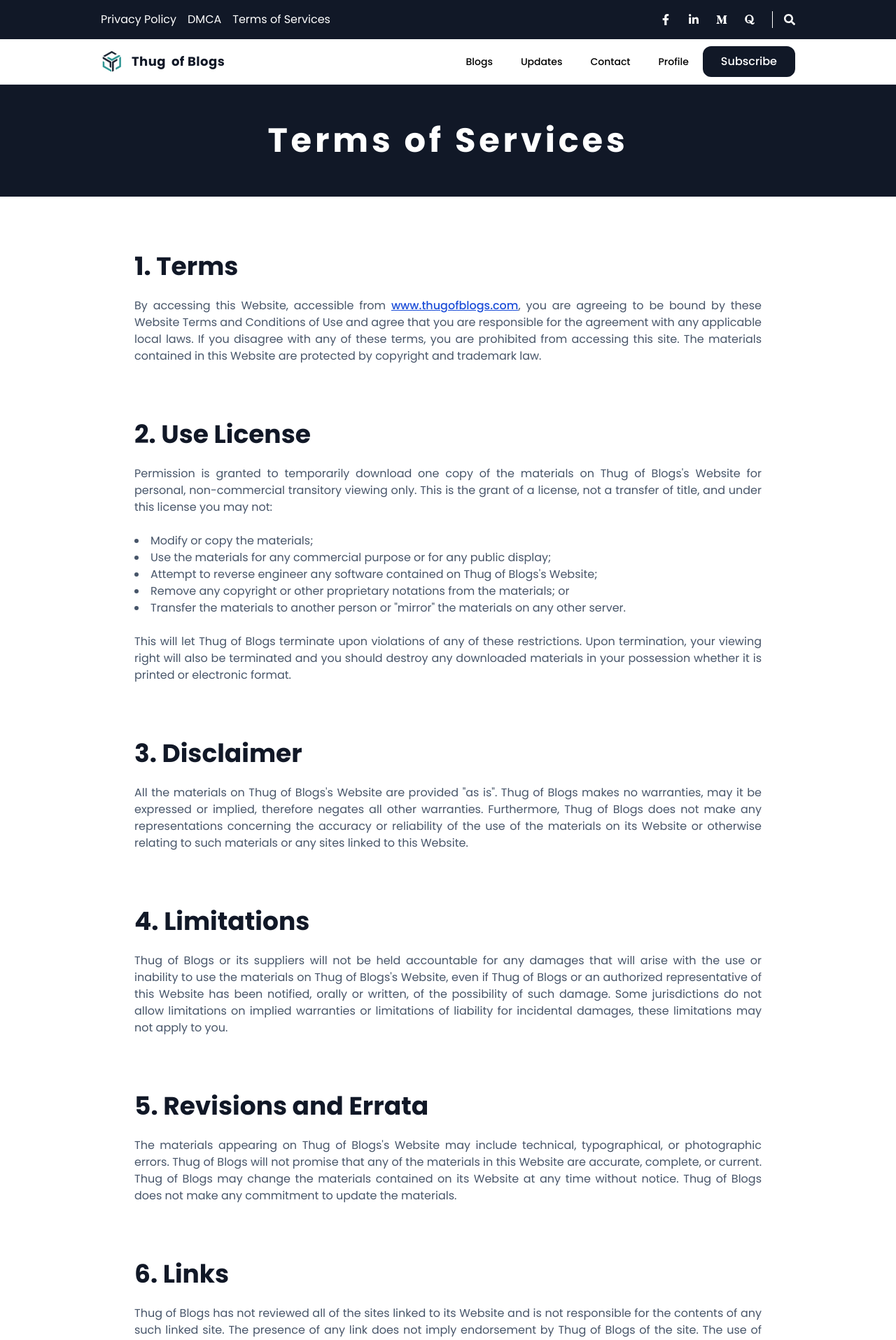
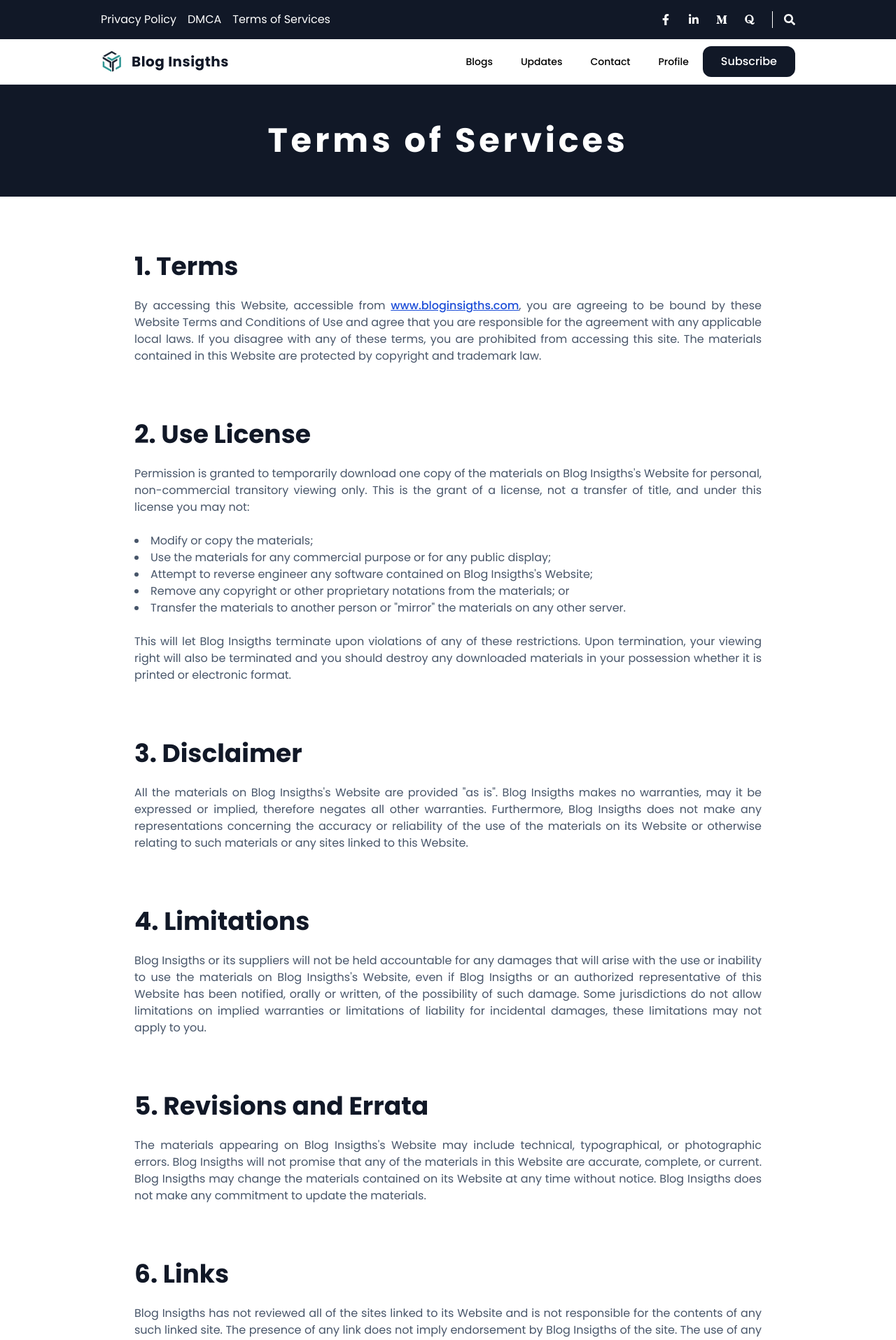
Before and after one commit to hamzaxoxo/blog-insigths, a Next.js app: page /terms-of-use in a window 1280 px wide. Shown: the top 1915 px of the page at 70% size. Built offline with nearby package versions, Linux system fonts and the light colour scheme.

Commit message:
feat:added url to search console and analytics

```diff
--- a/src/app/dmca/page.tsx
+++ b/src/app/dmca/page.tsx
@@ -6,7 +6,7 @@ import React from "react";
 export const metadata: Metadata = {
   title: 'DMCA',
   description: 'Read our DMCA Policy detailing how we handle copyright infringement complaints. Learn about your rights and how to report issues.',
-  keywords: ['DMCA Policy', 'Copyright Infringement', 'Digital Millennium Copyright Act', 'Legal Notice', 'Thug of Blogs'],
+  keywords: ['DMCA Policy', 'Copyright Infringement', 'Digital Millennium Copyright Act', 'Legal Notice', 'Blog Insigths'],
 }
 
 export default function page() {
@@ -19,8 +19,8 @@ export default function page() {
             Last updated on November 2, 2021,
           </p>
           This Digital Millennium Copyright Act policy (“Policy”) applies to the{' '}
-          <Link href="https://www.thugofblogs.com" target="_blank" rel="nofollow noreferrer noopener" className="font-medium text-blue-700 hover:opacity-80 underline">
-            thugofblogs.com
+          <Link href="https://www.bloginsigths.com" target="_blank" rel="nofollow noreferrer noopener" className="font-medium text-blue-700 hover:opacity-80 underline">
+            bloginsigths.com
           </Link> website (“Website” or “Service”) and any of its related products and services (collectively, “Services”) and outlines how this Website operator (“Operator”, “we”, “us” or “our”) addresses copyright infringement notifications and how you (“you” or “your”) may submit a copyright infringement complaint.
         </p>
 
@@ -124,11 +124,11 @@ export default function page() {
             If you would like to notify us of the infringing material or activity, we encourage you to contact us using the details below:
           </p>
           <p className="text-slate-600 text-justify">
-            <Link href="http://www.thugofblogs.com/contact" target="_blank" rel="nofollow noreferrer noopener" className="font-medium text-blue-700 hover:opacity-80 underline">
-              http://www.thugofblogs.com/contact
+            <Link href="http://www.bloginsigths.com/contact" target="_blank" rel="nofollow noreferrer noopener" className="font-medium text-blue-700 hover:opacity-80 underline">
+              http://www.bloginsigths.com/contact
             </Link><br />
-            <Link href="mailto:legal@thugofblogs.com" className="font-medium text-blue-700 hover:opacity-80 underline">
-              legal@thugofblogs.com
+            <Link href="mailto:legal@bloginsigths.com" className="font-medium text-blue-700 hover:opacity-80 underline">
+              legal@bloginsigths.com
             </Link>
           </p>
         </section>
--- a/src/app/layout.tsx
+++ b/src/app/layout.tsx
@@ -1,9 +1,9 @@
+import Navbar from "@/components/Navbar/Navbar";
+import Footer from "@/components/Section/Footer";
 import type { Metadata } from "next";
 import { Poppins } from "next/font/google";
+import Script from "next/script";
 import "./globals.css";
-import Navbar from "@/components/Navbar/Navbar";
-import TopBanner from "@/components/Section/TopBanner";
-import Footer from "@/components/Section/Footer";
 
 const poppins = Poppins({
   subsets: ["latin"],
@@ -13,10 +13,42 @@ const poppins = Poppins({
 
 export const metadata: Metadata = {
   title: {
-    default: "Thug of Blogs",
-    template: "%s | Thug of Blogs",
+    default: "Blog Insights",
+    template: "%s | Blog Insights",
   },
-  description: "Thug of Blogs is a blog where you can find articles on various topics like programming, web development, and more.",
+  description: "Blog Insights is a blog where you can find articles on various topics like programming, web development, and more.",
+  keywords: [
+    "Blog Insights",
+    "programming articles",
+    "web development tips",
+    "technology blog",
+    "coding tutorials",
+    "software development",
+    "tech news",
+    "frontend development",
+    "backend development",
+    "full stack development",
+    "JavaScript tutorials",
+    "Python programming",
+    "HTML and CSS tips",
+    "responsive design",
+    "SEO strategies",
+    "blogging tips 2024",
+  ],
+  openGraph: {
+    title: "Blog Insights",
+    description: "Discover articles on programming, web development, and more at Blog Insights.",
+    url: "https://www.bloginsights.com",
+    type: "website",
+    images: [
+      {
+        url: "https://www.bloginsights.com/og-image.jpg",
+        width: 800,
+        height: 600,
+        alt: "Blog Insights",
+      },
+    ],
+  },
 };
 
 export default function RootLayout({
@@ -26,8 +58,18 @@ export default function RootLayout({
 }>) {
   return (
     <html lang="en">
-      <body className={`${poppins.className}`}>
-        {/* <TopBanner/> */}
+      <head>
+        <Script async src="https://www.googletagmanager.com/gtag/js?id=G-626CD7NXNX"></Script>
+        <Script id="google-analytics">
+          {`
+            window.dataLayer = window.dataLayer || [];
+            function gtag(){dataLayer.push(arguments);}
+            gtag('js', new Date());
+            gtag('config', 'G-626CD7NXNX');
+          `}
+        </Script>
+      </head>
+      <body className={poppins.className}>
         <Navbar />
         {children}
         <Footer />
--- a/src/app/privacy-policy/page.tsx
+++ b/src/app/privacy-policy/page.tsx
@@ -142,9 +142,9 @@ export default function page() {
             Feel free to contact us at{" "}
             <a
               className="underline font-medium text-blue-700 hover:opacity-80"
-              href="mailto:contact@thugofblogs.com"
+              href="mailto:contact@bloginsigths.com"
             >
-              contact@thugofblogs.com
+              contact@bloginsigths.com
             </a>{" "}
             and we&apos;ll help you out.
           </div>
--- a/src/app/terms-of-use/page.tsx
+++ b/src/app/terms-of-use/page.tsx
@@ -4,8 +4,8 @@ import Link from 'next/link'
 
 export const metadata: Metadata = {
   title: 'Terms of Use',
-  description: 'Read the Terms and Conditions of Use for Thug of Blogs. Understand your rights and responsibilities while using our website.',
-  keywords: ['Terms and Conditions', 'Terms of Use', 'Website Terms', 'Legal Agreement', 'Thug of Blogs'],
+  description: 'Read the Terms and Conditions of Use for Blog Insigths. Understand your rights and responsibilities while using our website.',
+  keywords: ['Terms and Conditions', 'Terms of Use', 'Website Terms', 'Legal Agreement', 'Blog Insigths'],
 }
 
 export default function TermsOfService() {
@@ -19,8 +19,8 @@ export default function TermsOfService() {
           </h2>
           <p className="text-slate-600 text-justify">
             By accessing this Website, accessible from{' '}
-            <a href="https://www.thugofblogs.com" className="font-medium text-blue-700 hover:opacity-80 underline">
-              www.thugofblogs.com
+            <a href="https://www.bloginsigths.com" className="font-medium text-blue-700 hover:opacity-80 underline">
+              www.bloginsigths.com
             </a>, you are agreeing to be bound by these Website Terms and Conditions of Use and agree that you are responsible for the agreement with any applicable local laws. If you disagree with any of these terms, you are prohibited from accessing this site. The materials contained in this Website are protected by copyright and trademark law.
           </p>
         </section>
@@ -30,17 +30,17 @@ export default function TermsOfService() {
             2. Use License
           </h2>
           <p className="text-slate-600 text-justify">
-            Permission is granted to temporarily download one copy of the materials on Thug of Blogs&apos;s Website for personal, non-commercial transitory viewing only. This is the grant of a license, not a transfer of title, and under this license you may not:
+            Permission is granted to temporarily download one copy of the materials on Blog Insigths&apos;s Website for personal, non-commercial transitory viewing only. This is the grant of a license, not a transfer of title, and under this license you may not:
           </p>
           <ul className="list-inside list-disc text-slate-600">
             <li>Modify or copy the materials;</li>
             <li>Use the materials for any commercial purpose or for any public display;</li>
-            <li>Attempt to reverse engineer any software contained on Thug of Blogs&apos;s Website;</li>
+            <li>Attempt to reverse engineer any software contained on Blog Insigths&apos;s Website;</li>
             <li>Remove any copyright or other proprietary notations from the materials; or</li>
             <li>Transfer the materials to another person or &quot;mirror&quot; the materials on any other server.</li>
           </ul>
           <p className="text-slate-600 text-justify">
-            This will let Thug of Blogs terminate upon violations of any of these restrictions. Upon termination, your viewing right will also be terminated and you should destroy any downloaded materials in your possession whether it is printed or electronic format.
+            This will let Blog Insigths terminate upon violations of any of these restrictions. Upon termination, your viewing right will also be terminated and you should destroy any downloaded materials in your possession whether it is printed or electronic format.
           </p>
         </section>
 
@@ -49,7 +49,7 @@ export default function TermsOfService() {
             3. Disclaimer
           </h2>
           <p className="text-slate-600 text-justify">
-            All the materials on Thug of Blogs&apos;s Website are provided &quot;as is&quot;. Thug of Blogs makes no warranties, may it be expressed or implied, therefore negates all other warranties. Furthermore, Thug of Blogs does not make any representations concerning the accuracy or reliability of the use of the materials on its Website or otherwise relating to such materials or any sites linked to this Website.
+            All the materials on Blog Insigths&apos;s Website are provided &quot;as is&quot;. Blog Insigths makes no warranties, may it be expressed or implied, therefore negates all other warranties. Furthermore, Blog Insigths does not make any representations concerning the accuracy or reliability of the use of the materials on its Website or otherwise relating to such materials or any sites linked to this Website.
           </p>
         </section>
 
@@ -58,7 +58,7 @@ export default function TermsOfService() {
             4. Limitations
           </h2>
           <p className="text-slate-600 text-justify">
-            Thug of Blogs or its suppliers will not be held accountable for any damages that will arise with the use or inability to use the materials on Thug of Blogs&apos;s Website, even if Thug of Blogs or an authorized representative of this Website has been notified, orally or written, of the possibility of such damage. Some jurisdictions do not allow limitations on implied warranties or limitations of liability for incidental damages, these limitations may not apply to you.
+            Blog Insigths or its suppliers will not be held accountable for any damages that will arise with the use or inability to use the materials on Blog Insigths&apos;s Website, even if Blog Insigths or an authorized representative of this Website has been notified, orally or written, of the possibility of such damage. Some jurisdictions do not allow limitations on implied warranties or limitations of liability for incidental damages, these limitations may not apply to you.
           </p>
         </section>
 
@@ -67,7 +67,7 @@ export default function TermsOfService() {
             5. Revisions and Errata
           </h2>
           <p className="text-slate-600 text-justify">
-            The materials appearing on Thug of Blogs&apos;s Website may include technical, typographical, or photographic errors. Thug of Blogs will not promise that any of the materials in this Website are accurate, complete, or current. Thug of Blogs may change the materials contained on its Website at any time without notice. Thug of Blogs does not make any commitment to update the materials.
+            The materials appearing on Blog Insigths&apos;s Website may include technical, typographical, or photographic errors. Blog Insigths will not promise that any of the materials in this Website are accurate, complete, or current. Blog Insigths may change the materials contained on its Website at any time without notice. Blog Insigths does not make any commitment to update the materials.
           </p>
         </section>
 
@@ -76,7 +76,7 @@ export default function TermsOfService() {
             6. Links
           </h2>
           <p className="text-slate-600 text-justify">
-            Thug of Blogs has not reviewed all of the sites linked to its Website and is not responsible for the contents of any such linked site. The presence of any link does not imply endorsement by Thug of Blogs of the site. The use of any linked website is at the user&apos;s own risk.
+            Blog Insigths has not reviewed all of the sites linked to its Website and is not responsible for the contents of any such linked site. The presence of any link does not imply endorsement by Blog Insigths of the site. The use of any linked website is at the user&apos;s own risk.
           </p>
         </section>
 
@@ -85,7 +85,7 @@ export default function TermsOfService() {
             7. Site Terms of Use Modifications
           </h2>
           <p className="text-slate-600 text-justify">
-            Thug of Blogs may revise these Terms of Use for its Website at any time without prior notice. By using this Website, you are agreeing to be bound by the current version of these Terms and Conditions of Use.
+            Blog Insigths may revise these Terms of Use for its Website at any time without prior notice. By using this Website, you are agreeing to be bound by the current version of these Terms and Conditions of Use.
           </p>
         </section>
 
@@ -106,7 +106,7 @@ export default function TermsOfService() {
             9. Governing Law
           </h2>
           <p className="text-slate-600 text-justify">
-            Any claim related to Thug of Blogs&apos;s Website shall be governed by the laws of us without regard to its conflict of law provisions.
+            Any claim related to Blog Insigths&apos;s Website shall be governed by the laws of us without regard to its conflict of law provisions.
           </p>
         </section>
       </div>
--- a/src/components/Navbar/Navbar.tsx
+++ b/src/components/Navbar/Navbar.tsx
@@ -44,10 +44,9 @@ export default function Navbar() {
           aria-current="page"
         >
           <Image src={logo} alt="AstroSaas" className="h-8 w-8" />
-          <div className="font-display text-lg font-extrabold tracking-wide flex gap-2">
-            <span>Thug</span>
-            <span className="hidden sm:block"> of Blogs</span>
-          </div>
+          <p className="font-display text-xl font-extrabold tracking-wide">
+            Blog Insigths
+          </p>
         </Link>
         <div className="flex items-center pr-2 sm:static sm:inset-auto sm:ml-6 sm:pr-0">
           <nav
--- a/src/components/PostThumnail/ThumbRight.tsx
+++ b/src/components/PostThumnail/ThumbRight.tsx
@@ -7,11 +7,11 @@ export default function ThumbRight() {
   return (
     <div className="group mb-5 md:flex sm:flex-row flex flex-col justify-center gap-2 items-center">
       <Image
-        className="sm:w-48 rounded-lg object-cover"
+        className="sm:w-60 rounded-lg object-cover"
         src={blog2}
         alt="blog image"
-        width={400}
-        height={400}
+        width={500}
+        height={500}
       />
       <div className="gap-2 md:ml-6 md:mt-0 flex flex-col justify-center">
         <Link
--- a/src/components/Section/Featured.tsx
+++ b/src/components/Section/Featured.tsx
@@ -7,7 +7,7 @@ import ThumbRight from "../PostThumnail/ThumbRight";
 
 export default function Featured() {
   return (
-    <section className="mx-auto relative overflow-hidden">
+    <section className="max-w-6xl mx-auto relative overflow-hidden">
       <div className="relative">
         <div className="mx-auto">
           <div className="mx-auto mb-14 max-w-4xl text-center">
@@ -50,7 +50,6 @@ export default function Featured() {
               <ThumbRight />
               <ThumbRight />
               <ThumbRight />
-              <ThumbRight />
             </div>
           </div>
           <div className="mt-14 text-center">
--- a/src/components/Section/Footer.tsx
+++ b/src/components/Section/Footer.tsx
@@ -33,7 +33,9 @@ export default function Footer() {
             <a href="#">
               <div className="inline-flex items-center">
                 <Image width={40} height={46} src={logo} alt="logo" />
-                <span className="ml-4 text-lg font-bold">Blogs</span>
+                <p className="ml-2 font-display text-xl font-extrabold tracking-wide">
+                  Blog Insigths
+                </p>
               </div>
             </a>
           </div>
--- a/src/components/Section/Hero.tsx
+++ b/src/components/Section/Hero.tsx
@@ -4,7 +4,7 @@ import hero from "../../../public/hero.webp";
 
 export default function Hero() {
   return (
-    <div className="mx-auto w-full max-w-[1600px]">
+    <div className="max-w-6xl mx-auto w-full">
       <div className="flex flex-col items-center gap-6 md:flex-row">
         <div className="max-w-2xl pt-12 md:w-1/2 lg:py-4 lg:pt-32">
           <div className="text-center md:text-left">
@@ -28,7 +28,7 @@ export default function Hero() {
         </div>
         <div className="max-w-4xl pt-12 md:mx-0 md:w-1/2 lg:pt-24">
           <Image
-            alt="hero"
+            alt="hero" loading="lazy"
             className="mx-auto sm:w-full w-[26rem]"
             src={hero}
           />
--- a/src/components/Section/Newsletter.tsx
+++ b/src/components/Section/Newsletter.tsx
@@ -2,13 +2,13 @@ import React from "react";
 
 export default function Newsletter() {
   return (
-    <div className="mx-auto !my-24 sm:mt-56 lg:px-8">
-      <div className="relative isolate overflow-hidden bg-gray-900 px-6 py-24 shadow-2xl rounded-2xl sm:rounded-3xl sm:px-24 xl:py-32">
+    <div className="max-w-6xl mx-auto !my-24 sm:mt-56 lg:px-8">
+      <div className="relative isolate overflow-hidden bg-gray-900 px-6 py-24 shadow-2xl rounded-2xl sm:rounded-3xl  xl:py-32">
         <h2 className="mx-auto max-w-2xl text-center text-3xl font-bold tracking-tight text-white sm:text-4xl">
           Keep Up to date.
         </h2>
         <p className="mx-auto mt-2 max-w-xl text-center text-lg leading-8 text-gray-300">
-          Stay Ahead with Thug of Blogs! Join our mailing list for exclusive,
+          Stay Ahead with Blog Insigths! Join our mailing list for exclusive,
           impactful updates
         </p>
         <form className="mx-auto mt-10 flex flex-col ssmm:flex-row gap-4 max-w-md gap-x-4">
```
